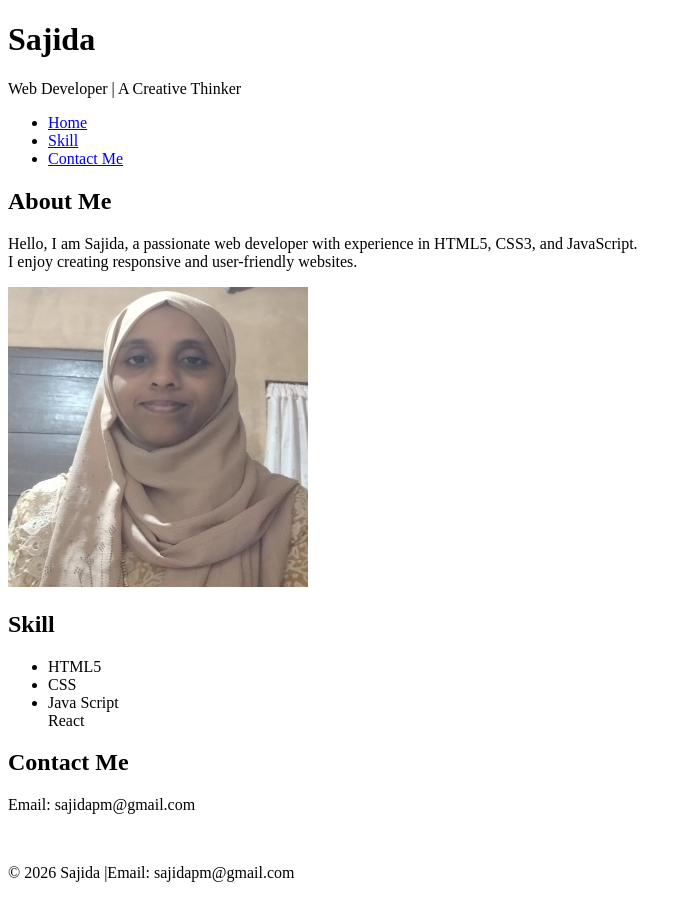
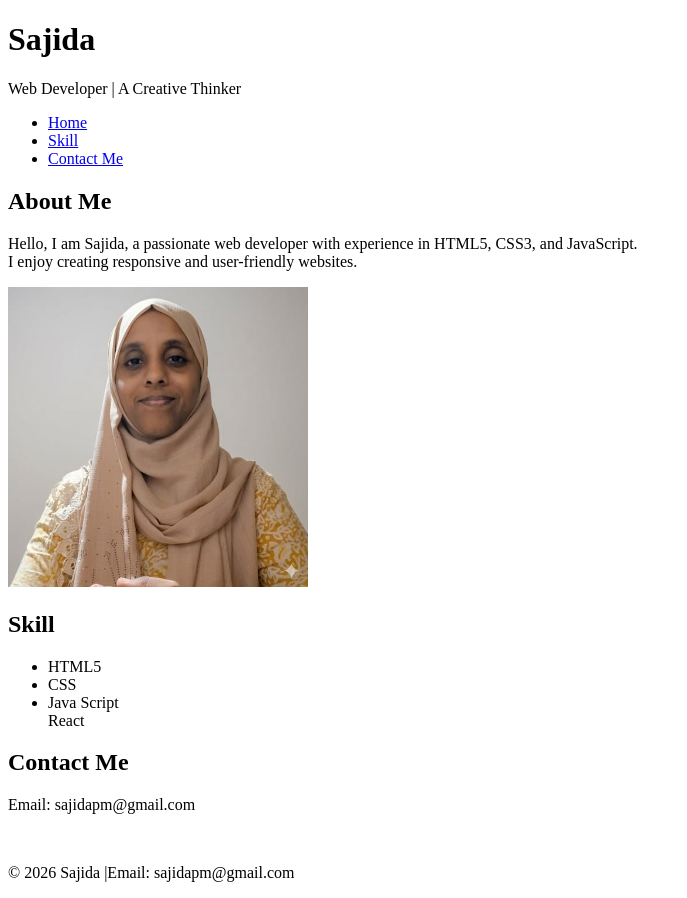
Before and after one commit to Sajidapm/Portfolio, a plain HTML site: page index.html in a window 1280 px wide. Shown: the whole page, without its empty margins (0-687 px from the left). Drawn offline with Linux system fonts and the light colour scheme.

Commit message:
Updated image

```diff
--- a/index.html
+++ b/index.html
@@ -25,7 +25,7 @@
             <h2>About Me</section></h2>
                 <article>
                     <p>Hello, I am Sajida, a passionate web developer with experience in HTML5, CSS3, and JavaScript.<br> I enjoy creating responsive and user-friendly websites.</p>
-                    <img src="image/WhatsApp Image 2026-03-31 at 2.13.51 AM.jpeg" alt="Profile Picture" width="300" height="300">
+                    <img src="image/WhatsApp Image 2026-03-31 at 11.47.26 AM.jpeg" alt="Profile Picture" width="300" height="300">
                 </article>
         </section>
         <!--Skill section>-->
```
Also changed, not shown: image/WhatsApp Image 2026-03-31 at 11.47.26 AM.jpeg (added).
